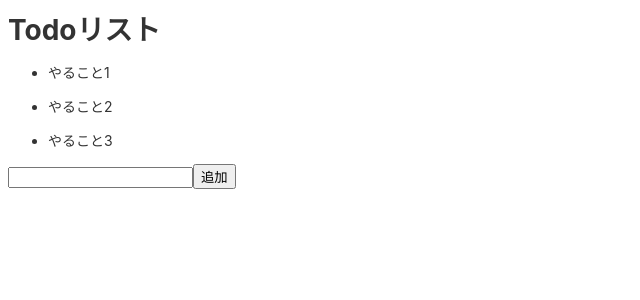
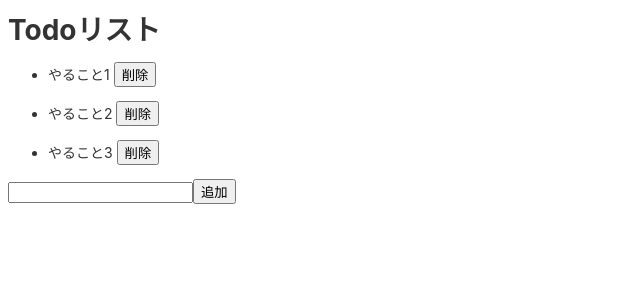
Before and after one commit to taiki1280/angular, an Angular app in the folder sample/: page / in a window 1280 px wide. Shown: the top 300 px of the page, without its empty margins (0-640 px from the left). Built offline with nearby package versions, Linux system fonts and the light colour scheme.

Commit message:
削除ボタン

```diff
--- a/sample/src/app/todo-list/todo-list.component.html
+++ b/sample/src/app/todo-list/todo-list.component.html
@@ -1,5 +1,5 @@
 <ul *ngFor="let item of items">
-    <li>{{item}}</li>
+    <li>{{item}} <button (click)="removeTodo(item)">削除</button></li>
 </ul>
 
 <input type="text" #todo>
--- a/sample/src/app/todo-list/todo-list.component.ts
+++ b/sample/src/app/todo-list/todo-list.component.ts
@@ -18,4 +18,16 @@ export class TodoListComponent implements OnInit {
     this.items.push(todo);
   }
 
+  removeTodo(todo: string): void {
+    let idx = -1;
+    for (let i = 0; i < this.items.length; i++) {
+      if (this.items[i] == todo) {
+        idx = i;
+      }
+    }
+    if (idx != -1) {
+      this.items.splice(idx, 1);
+    }
+  }
+
 }
```
